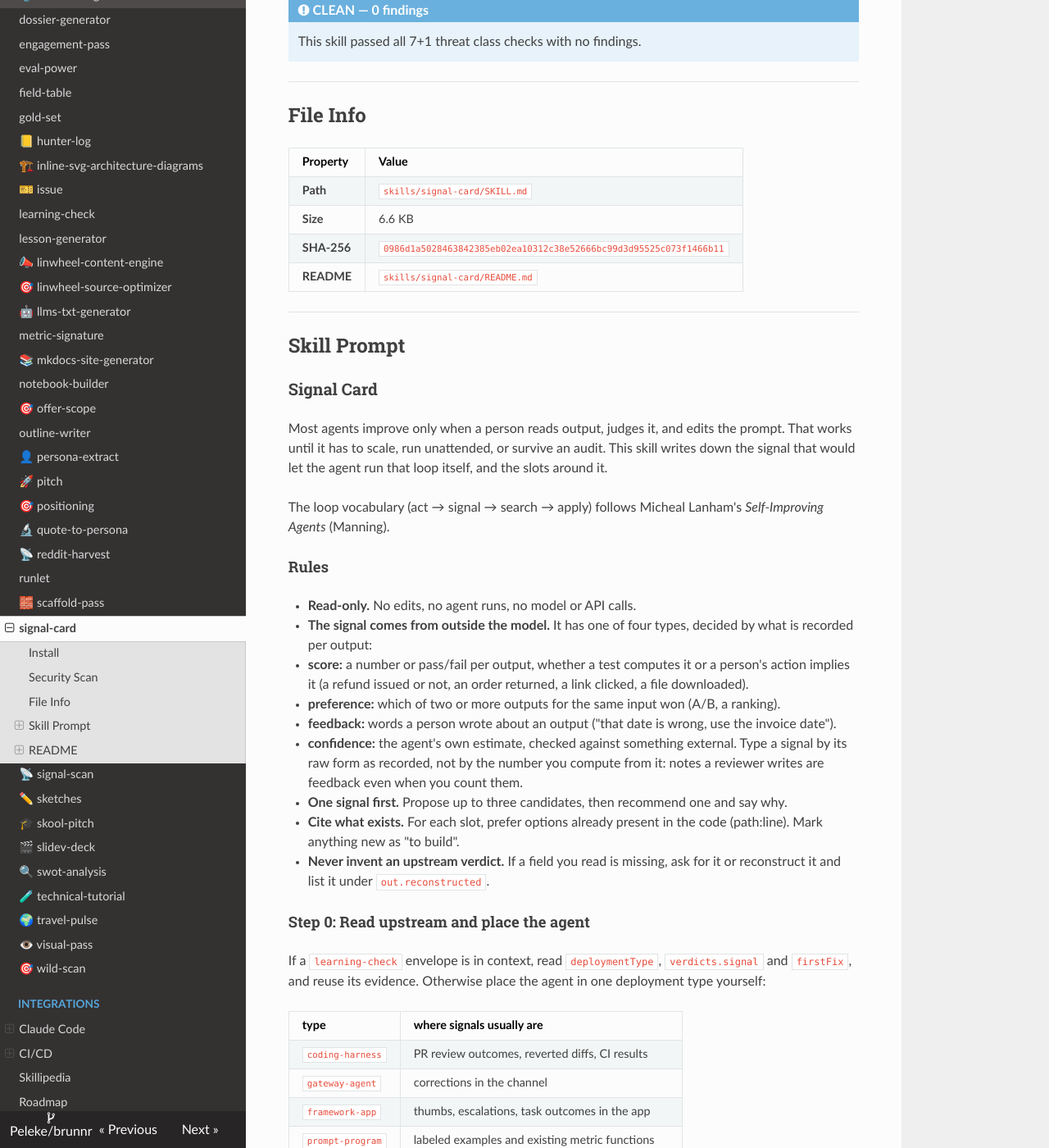
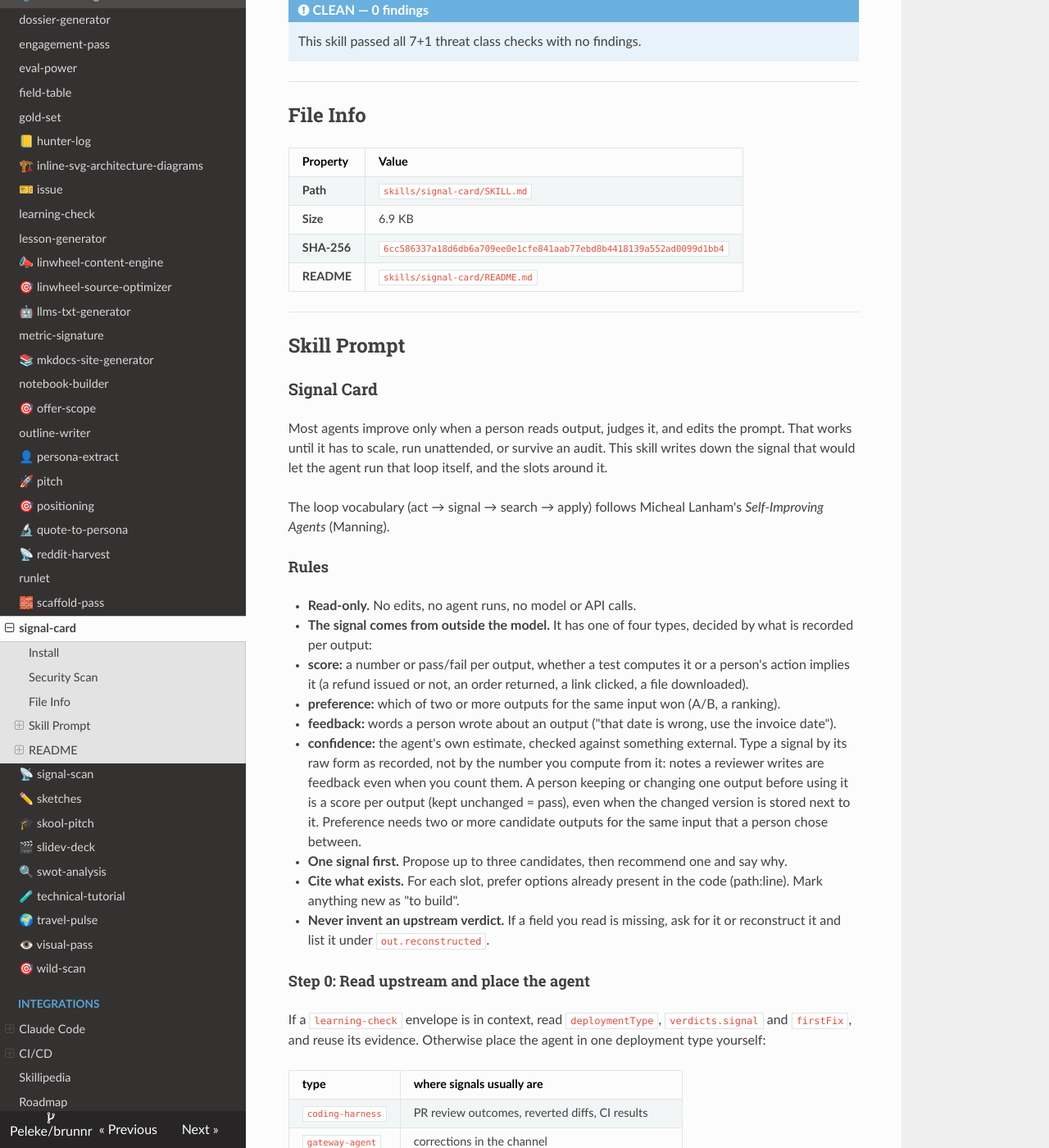
Before and after one commit to Peleke/brunnr, an MkDocs documentation site: the page built from docs/skills/signal-card.md, in a window 1280 px wide and 1400 px high, scrolled down 680 px. Shown: the whole window at 82% size. Built offline with MkDocs 1.6.1, drawn with Linux system fonts in a browser that asks for light colours; nearby versions of some CDN libraries.

Commit message:
test(sia): principal's gold calls; @anyOf; --skip-judge
- signal-card home-assistant back to feedback (raw-form rule).
- @anyOf for equivalent names: review-bot artifact (skill file | instructions),
  field-table closing field (summary | verdict; the fixture never names it).
- eval-power @mentions pin confirmed.
- signal-card: keep-or-change before use is a score; preference needs candidates.
- gold YAML duplicate-key test; harness --skip-judge for repeated-run noise checks.

Co-Authored-By: Claude Opus 5.5 <noreply@anthropic.com>

```diff
--- a/docs/skills/signal-card.md
+++ b/docs/skills/signal-card.md
@@ -31,8 +31,8 @@ brunnr install signal-card
 | Property | Value |
 |----------|-------|
 | **Path** | `skills/signal-card/SKILL.md` |
-| **Size** | 6.6 KB |
-| **SHA-256** | `0986d1a5028463842385eb02ea10312c38e52666bc99d3d95525c073f1466b11` |
+| **Size** | 6.9 KB |
+| **SHA-256** | `6cc586337a18d6db6a709ee0e1cfe841aab77ebd8b4418139a552ad0099d1bb4` |
 | **README** | `skills/signal-card/README.md` |
 
 ---
@@ -59,7 +59,10 @@ Agents* (Manning).
   - **feedback:** words a person wrote about an output ("that date is wrong, use the invoice date").
   - **confidence:** the agent's own estimate, checked against something external.
   Type a signal by its raw form as recorded, not by the number you compute from it: notes a
-  reviewer writes are feedback even when you count them.
+  reviewer writes are feedback even when you count them. A person keeping or changing one output
+  before using it is a score per output (kept unchanged = pass), even when the changed version is
+  stored next to it. Preference needs two or more candidate outputs for the same input that a
+  person chose between.
 - **One signal first.** Propose up to three candidates, then recommend one and say why.
 - **Cite what exists.** For each slot, prefer options already present in the code (path:line).
   Mark anything new as "to build".
```
Also changed, not shown: skills/signal-card/SKILL.md (+4 -1 lines), 6 other files.
